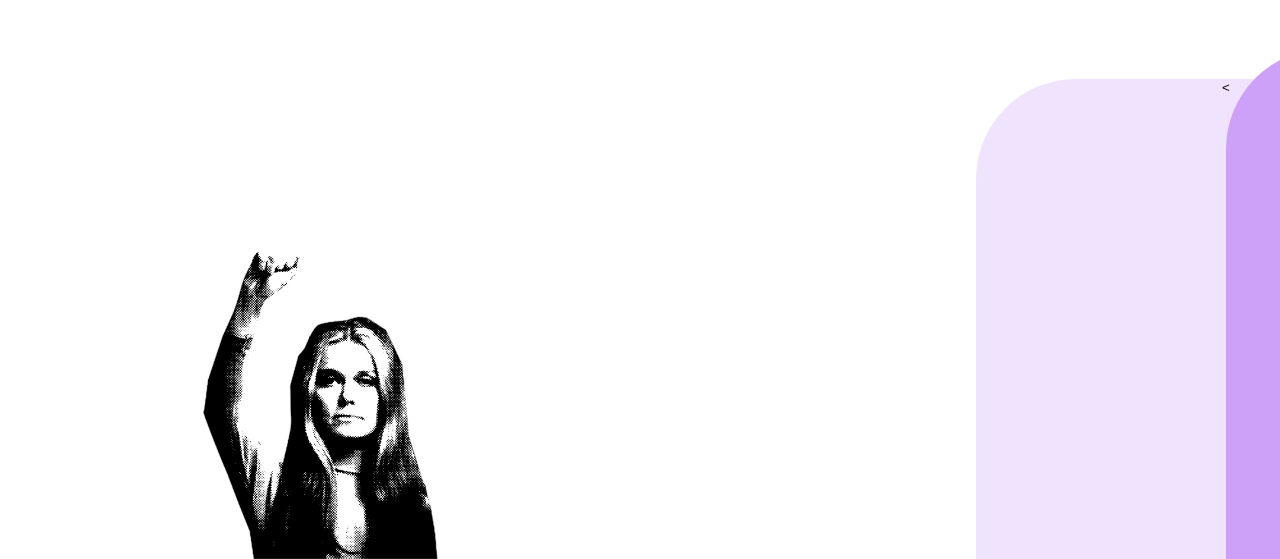
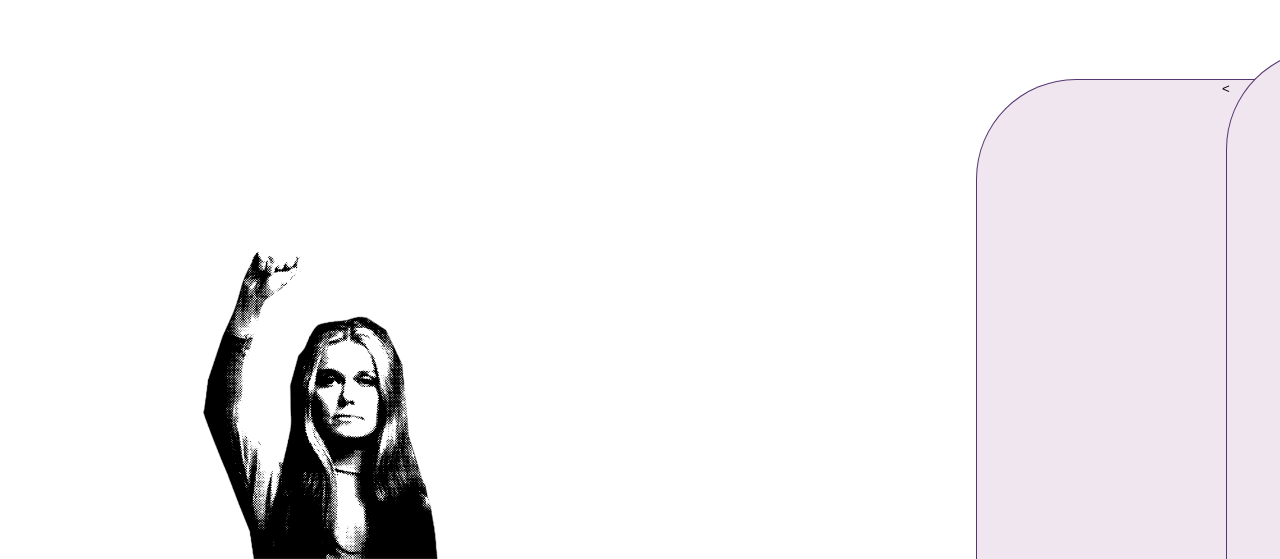
Before and after one commit to Leonela88/Empowering-Phrases-App, a React (Vite) app: page / in a window 1280 px wide. Shown: the part 241-800 px from the top of the page. Built offline with nearby package versions, Linux system fonts and the light colour scheme.

Commit message:
Read : quote icon

```diff
--- a/src/ViewPhrases.css
+++ b/src/ViewPhrases.css
@@ -21,13 +21,13 @@
 .viewButtons {
     display: flex;
     flex-direction: column;
-    background-color: rgba(206, 161, 248, 0.3);
+    background-color: rgb(240,230,239);
     border-radius: 100px;
     align-items: center;
     margin: 50px;
-    border: none;
     width: 500px;
     height: 1000px;
+    border: 1px outset rgb(84, 54, 112);
 
 }
 
@@ -56,21 +56,27 @@
     background-color: rgb(206, 161, 248);
 }
 
-
-
 .viewInfo {
     display: flex;
     flex-direction: column;
-    background-color: rgba(206, 161, 248, 1);
+    background-color: rgb(240,230,239);
     border-radius: 100px;
     align-items: center;
     margin: 50px;
-    border: none;
+    border: 1px outset rgb(84, 54, 112);
     width: 2000px;
     height: 1000px;
     box-shadow: 5px 5px 0px 0px rgb(84, 54, 112);
     z-index: 2;
 
+}
+
+.quoteIcon {
+    width: 200px;
+    align-self: flex-start;
+    position: relative;
+    left: 100px;
+    top: 50px;
 }
 
 .viewInfo:hover {
--- a/src/ViewPhrases.jsx
+++ b/src/ViewPhrases.jsx
@@ -29,6 +29,7 @@ const [index, setIndex] = useState(0);
                 <div className="carousel">
                   <button className="viewButtons" id="box1" onClick={ShowPrevious}> &#060;</button>
                   <div key={current.phrase} className="viewInfo" id="box2">
+                          <img src="./quotes.png" alt="quote icon" className="quoteIcon"></img>
                           <p className="viewPhrase">{current.phrase}</p>
                           <p className="viewAuthor">{current.name}</p>
                   </div>
```
Also changed, not shown: public/quotes.png (added).
